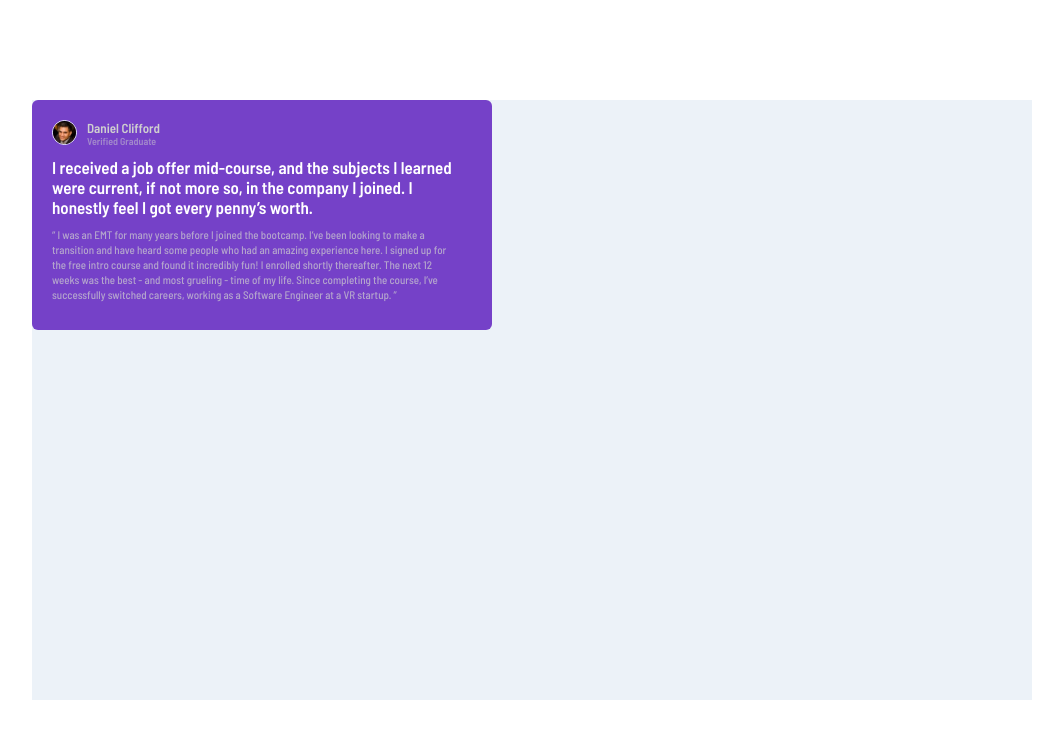
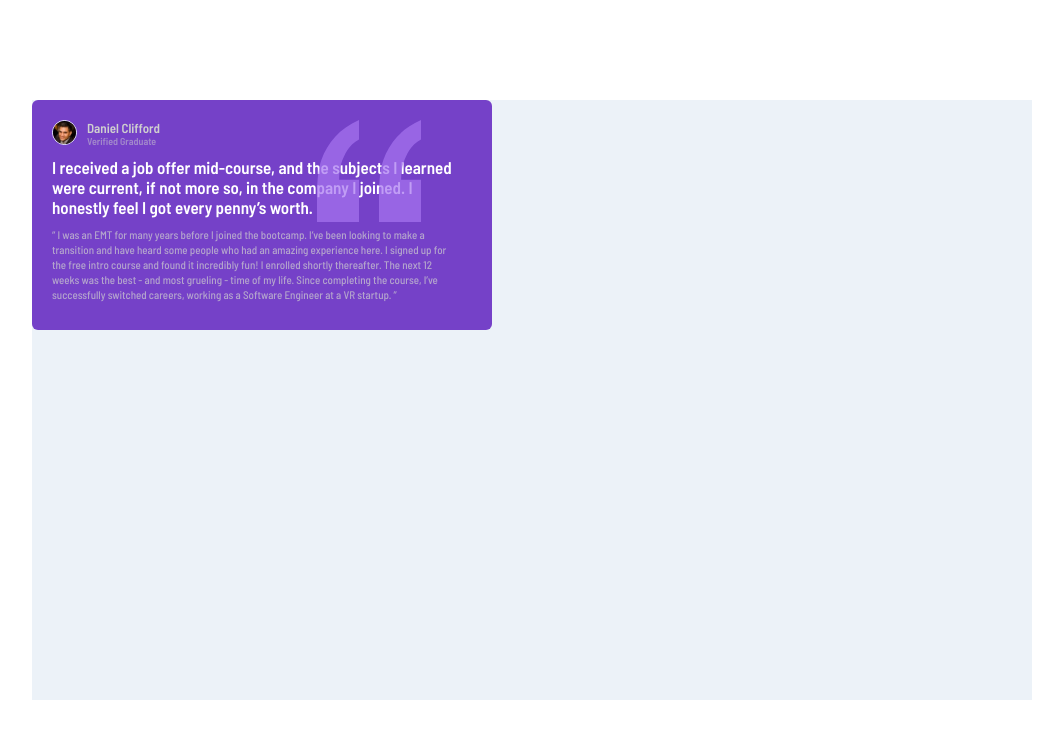
Before and after one commit to monsor3s/react-testimonials-grid, a React (Create React App) app: page / in a window 1280 px wide. Shown: the top 738 px of the page, without its empty margins (108-1171 px from the left). Built offline with nearby package versions, Linux system fonts and the light colour scheme.

Commit message:
updt cmmt

```diff
--- a/src/components/IndexHomePage.tsx
+++ b/src/components/IndexHomePage.tsx
@@ -1,6 +1,18 @@
 import * as React from 'react'
-import { BodySection, FooterSection, HeaderSection, HomePage, HomePageContainer, LogoDaniel, SectionDaniel, Subtitle, Title } from './styles'
-import imgDaniel from '../images/image-daniel.jpg'
+import {
+    BodySection,
+    FooterSection,
+    HeaderSection,
+    HomePage,
+    HomePageContainer,
+    LogoDaniel,
+    QuoteMark,
+    SectionDaniel,
+    Subtitle,
+    Title
+} from './styles'
+import imgDaniel from '../images/image-daniel.jpg';
+import imgQuote from '../images/bg-pattern-quotation.svg';
 
 export const IndexHomePage = () => {
     return (
@@ -9,6 +21,7 @@ export const IndexHomePage = () => {
             <SectionDaniel>
                 <HeaderSection>
                     <LogoDaniel src={imgDaniel} alt="Imagem Daniel"/>
+                    <QuoteMark src={imgQuote} alt="QuotMark"/>
                     <Title>Daniel Clifford</Title>
                     <Subtitle>Verified Graduate</Subtitle>
                 </HeaderSection>
--- a/src/components/styles.ts
+++ b/src/components/styles.ts
@@ -35,6 +35,13 @@ export const LogoDaniel = styled.img`
     position: relative;
 `;
 
+export const QuoteMark = styled.img`
+    z-index: 1;
+    position: absolute;
+    margin: 0 0 0 24rem;
+    opacity: 70%;
+`;
+
 export const Title = styled.h1`
     font-size: 13px;
     color: var(--light-gray);
@@ -52,6 +59,7 @@ export const Subtitle = styled.h2`
 `;
 
 export const BodySection = styled.p`
+    z-index: 0;
     font-size: 17px;
     font-weight: 600;
     color: var(--white);
```
